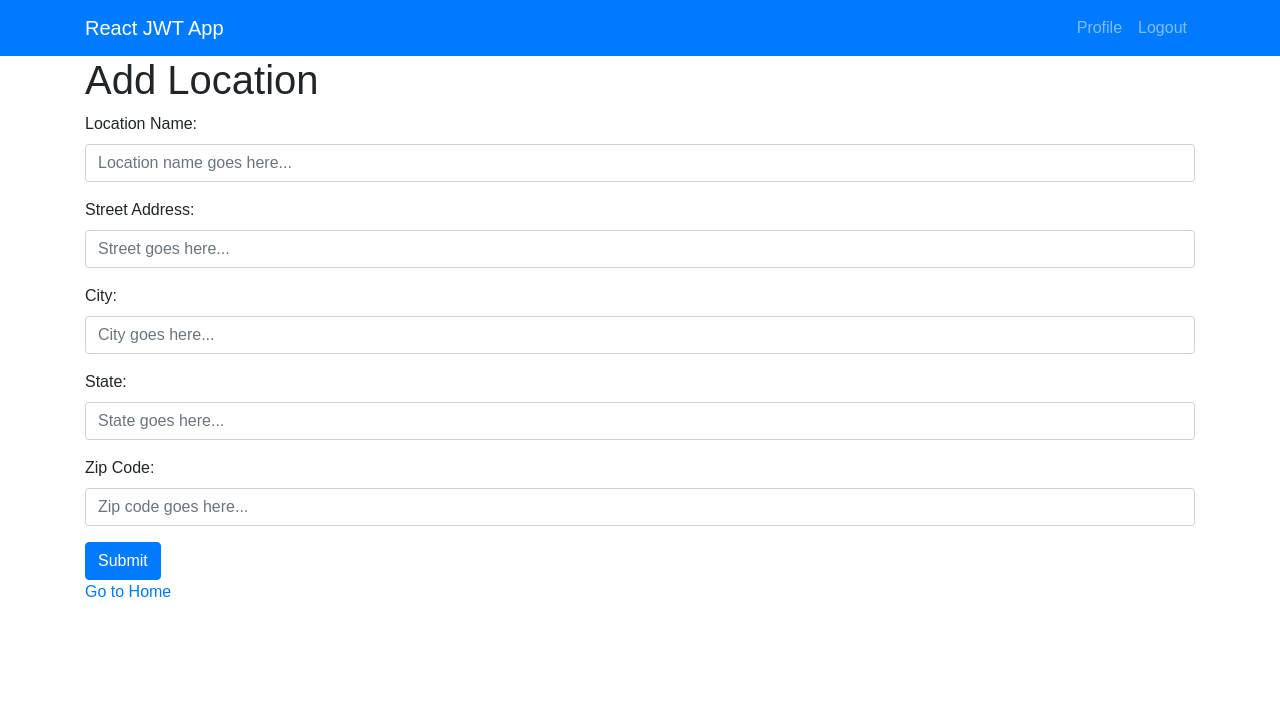
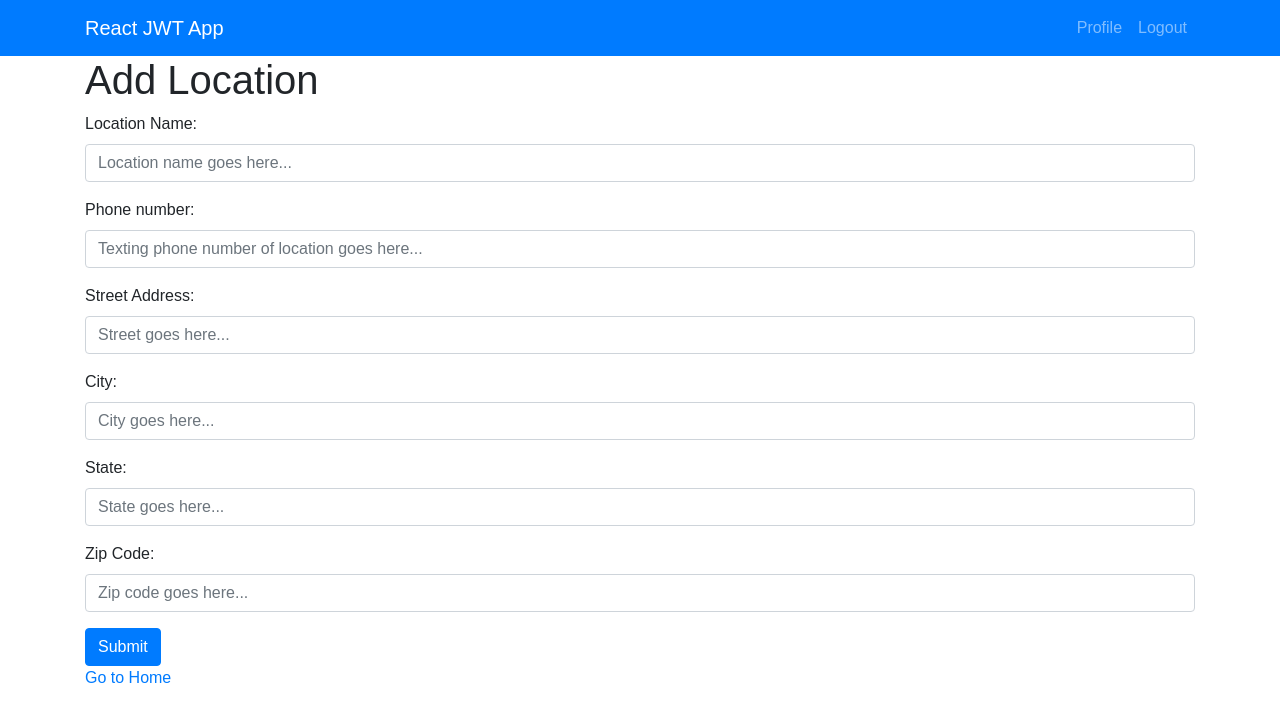
Before and after one commit to brianturk/textreview, a React (Create React App) app in the folder client/: page /addlocation in a window 1280 px wide. Shown: the top 722 px of the page. Built offline with nearby package versions, Linux system fonts and the light colour scheme; sample sign-in values are in the browser's storage.

Commit message:
Fixed bugs in AddLocation path in client

```diff
--- a/client/src/pages/AddLocation.js
+++ b/client/src/pages/AddLocation.js
@@ -5,9 +5,14 @@
 import React, {Component} from 'react';
 import {Link} from 'react-router-dom';
 import AuthService from './../components/AuthService';
+import withAuth from './../components/withAuth';
 import API from './../utils/API';
 
 class AddLocation extends Component {
+
+ //   state =
+
+
   constructor() {
     super();
     this.Auth = new AuthService();
@@ -21,15 +26,20 @@ class AddLocation extends Component {
 
   handleFormSubmit = event => {
     event.preventDefault();
-    API.addLocation(this.username,
-                    this.address,
-                    this.city,
-                    this.state,
-                    this.zip)
+
+     // addLocation : (locationName, street, city, state, zip, phonenumber, userid)
+    console.log(this.state.locationName);
+    API.addLocation(this.state.locationName,
+                    this.state.street,
+                    this.state.city,
+                    this.state.state,
+                    this.state.zip,
+                    this.state.phonenumber,
+                    this.props.user.id)
       .then(res => {
         // once the user has added a location
-        // send them to the home page
-        this.props.history.replace('/');
+        // send them to the profile page
+        this.props.history.replace('/profile');
       })
       .catch(err => alert(err));
   };
@@ -48,12 +58,21 @@ class AddLocation extends Component {
         <h1>Add Location</h1>
         <form onSubmit={this.handleFormSubmit}>
           <div className="form-group">
-            <label htmlFor="locationname">Location Name:</label>
+            <label htmlFor="locationName">Location Name:</label>
             <input className="form-control"
                    placeholder="Location name goes here..."
-                   name="locationname"
+                   name="locationName"
                    type="text"
-                   id="locationname"
+                   id="locationName"
+                   onChange={this.handleChange}/>
+          </div>
+          <div className="form-group">
+            <label htmlFor="phonenumber">Phone number:</label>
+            <input className="form-control"
+                   placeholder="Texting phone number of location goes here..."
+                   name="phonenumber"
+                   type="text"
+                   id="phonenumber"
                    onChange={this.handleChange}/>
           </div>
           <div className="form-group">
@@ -101,4 +120,4 @@ class AddLocation extends Component {
   }
 }
 
-export default AddLocation;
+export default withAuth(AddLocation);
```
Also changed, not shown: client/src/utils/API.js (+0 -8 lines).
